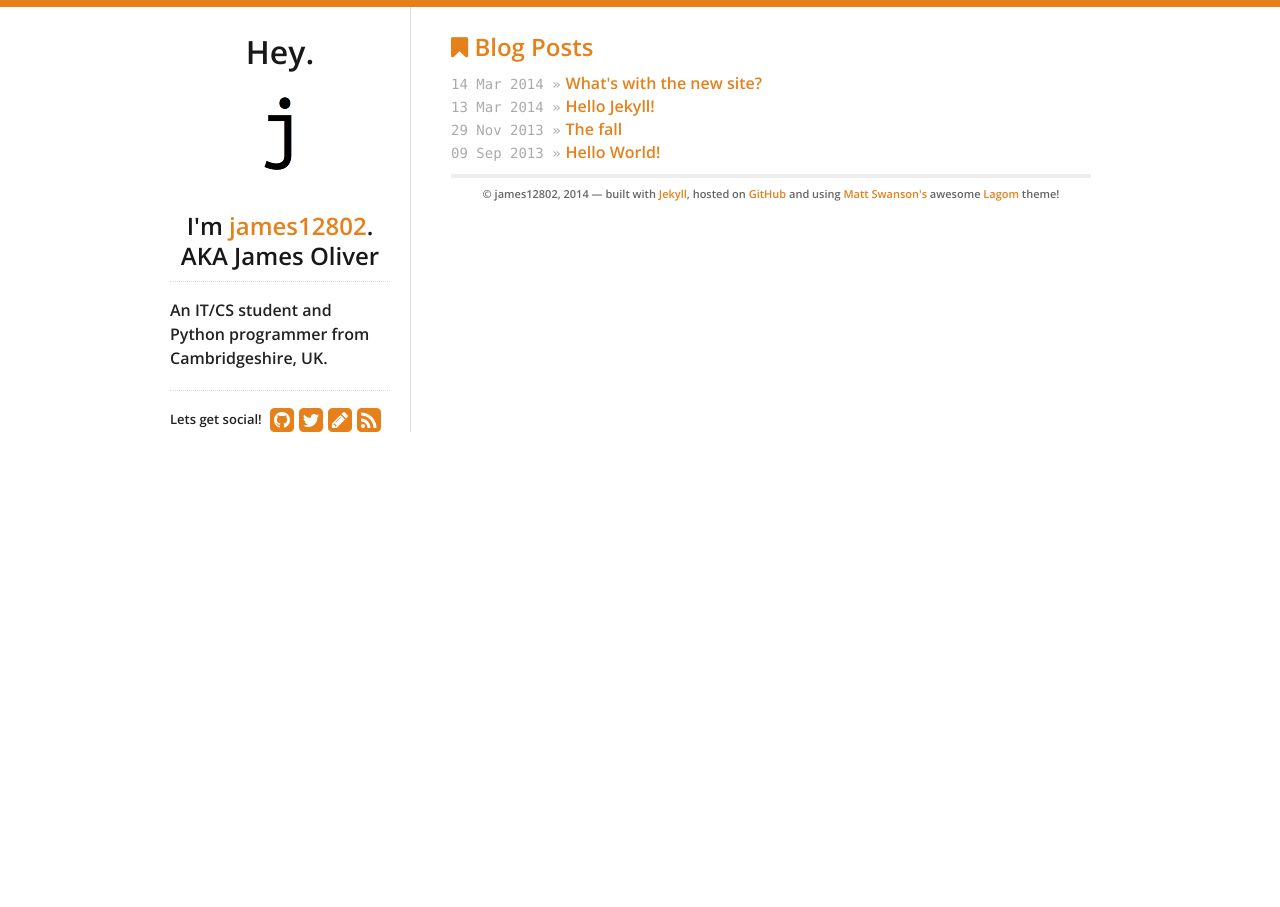
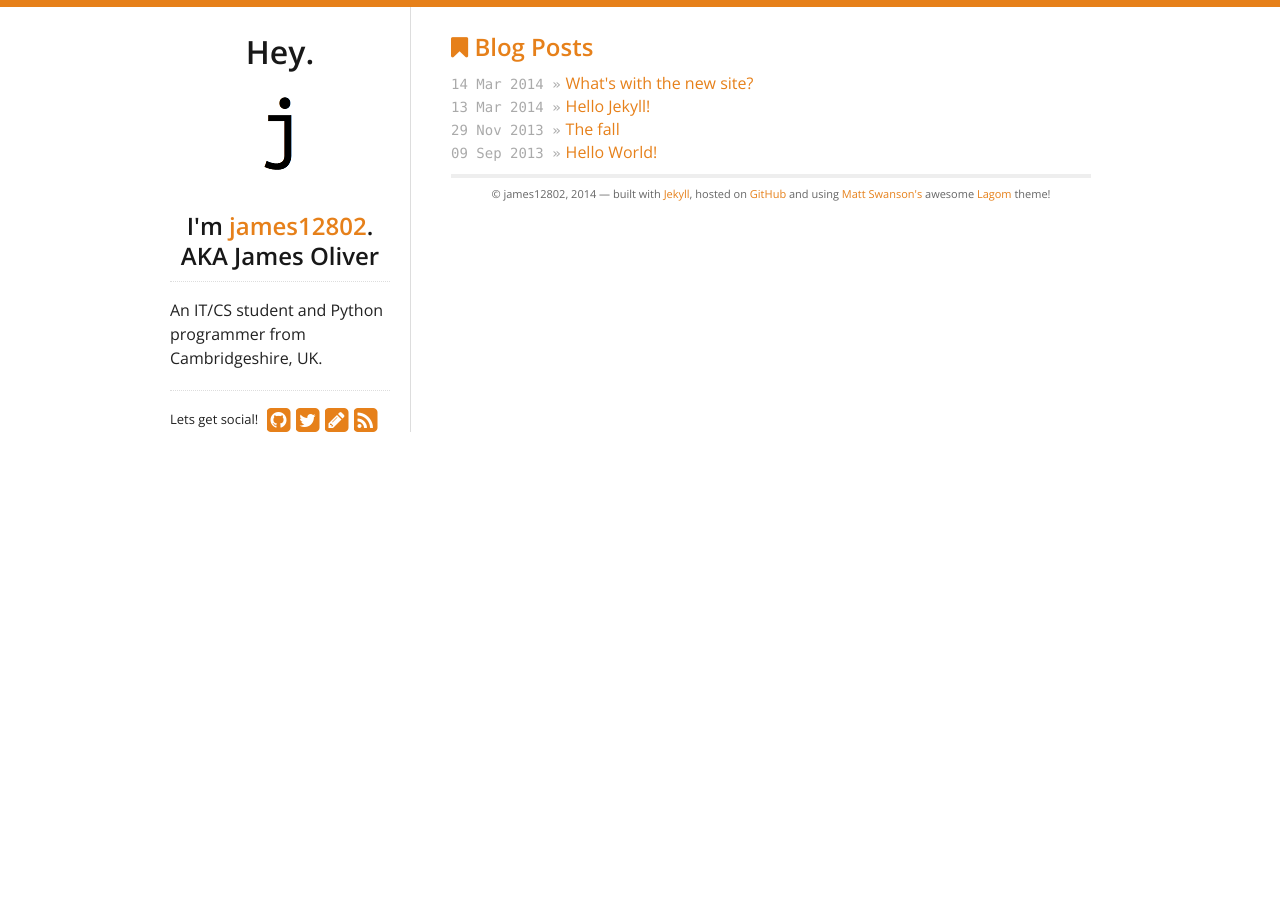
Before and after one commit to ruxia/james12802.github.io, a Jekyll site: the page built from index.html, in a window 1280 px wide. Built offline with Jekyll 4.4.1, drawn with Linux system fonts in a browser that asks for light colours; nearby versions of some CDN libraries.

Commit message:
Changed font weight - fixes #5

```diff
--- a/_layouts/default.html
+++ b/_layouts/default.html
@@ -14,7 +14,7 @@
   {% endif %}
   <link rel="canonical" href="{{ site.url }}{{ page.url | replace:'index.html','' }}" />
 
-  <link href="//fonts.googleapis.com/css?family=Open+Sans:600,800" rel="stylesheet" type="text/css">
+  <link href="//fonts.googleapis.com/css?family=Open+Sans:300,400,600,700,800" rel="stylesheet" type="text/css">
   <link rel="shortcut icon" href="/favicon.png">
   <link rel="alternate" type="application/rss+xml" title="{{ site.theme.name }}" href="{{site.url}}/atom.xml" />
 
```
